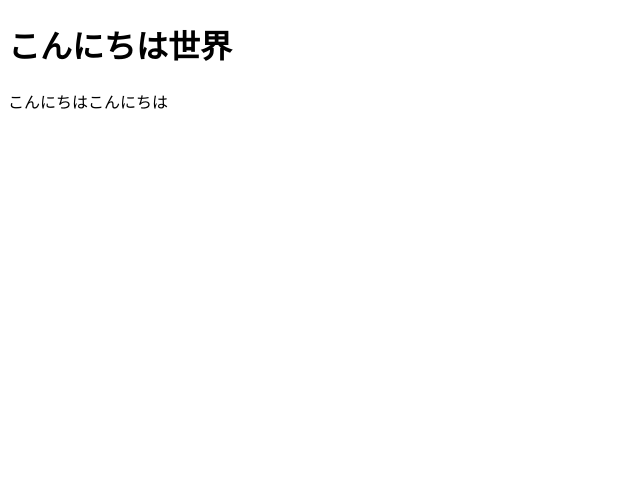
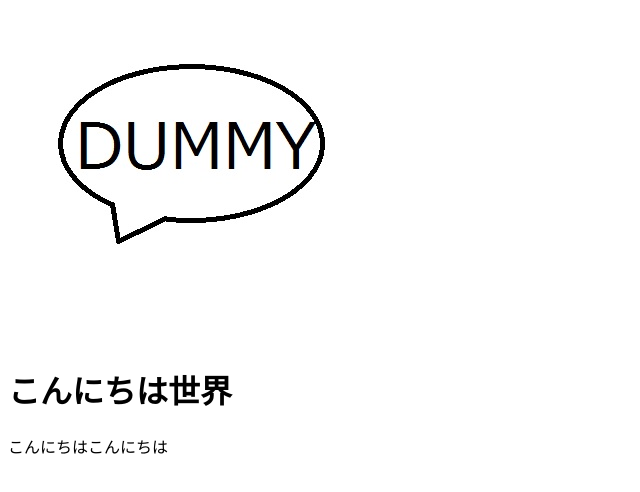
Before and after one commit to SaitouHiyori/WebSite20170517, a plain HTML site: page index.html in a window 1280 px wide. Shown: the whole page, without its empty margins (0-640 px from the left). Drawn offline with Linux system fonts and the light colour scheme.

Commit message:
Add img "DUMMY" and cange code

```diff
--- a/index.html
+++ b/index.html
@@ -1,6 +1,5 @@
 <!DOCTYPE html>
 <html lang = "ja">
-<head>
 <meta charset = "utf-8">
 <meta name="viewport" content="width=device-width,initial-scale=1">
 <title>
@@ -8,6 +7,7 @@
 </title>
 </head>
 <body>
+  <img src = "img/DUMMY.jpg"><head>
   <h1>こんにちは世界</h1>
   <p>こんにちはこんにちは</p>
 </body>
```
Also changed, not shown: img/DUMMY.jpg (added).
